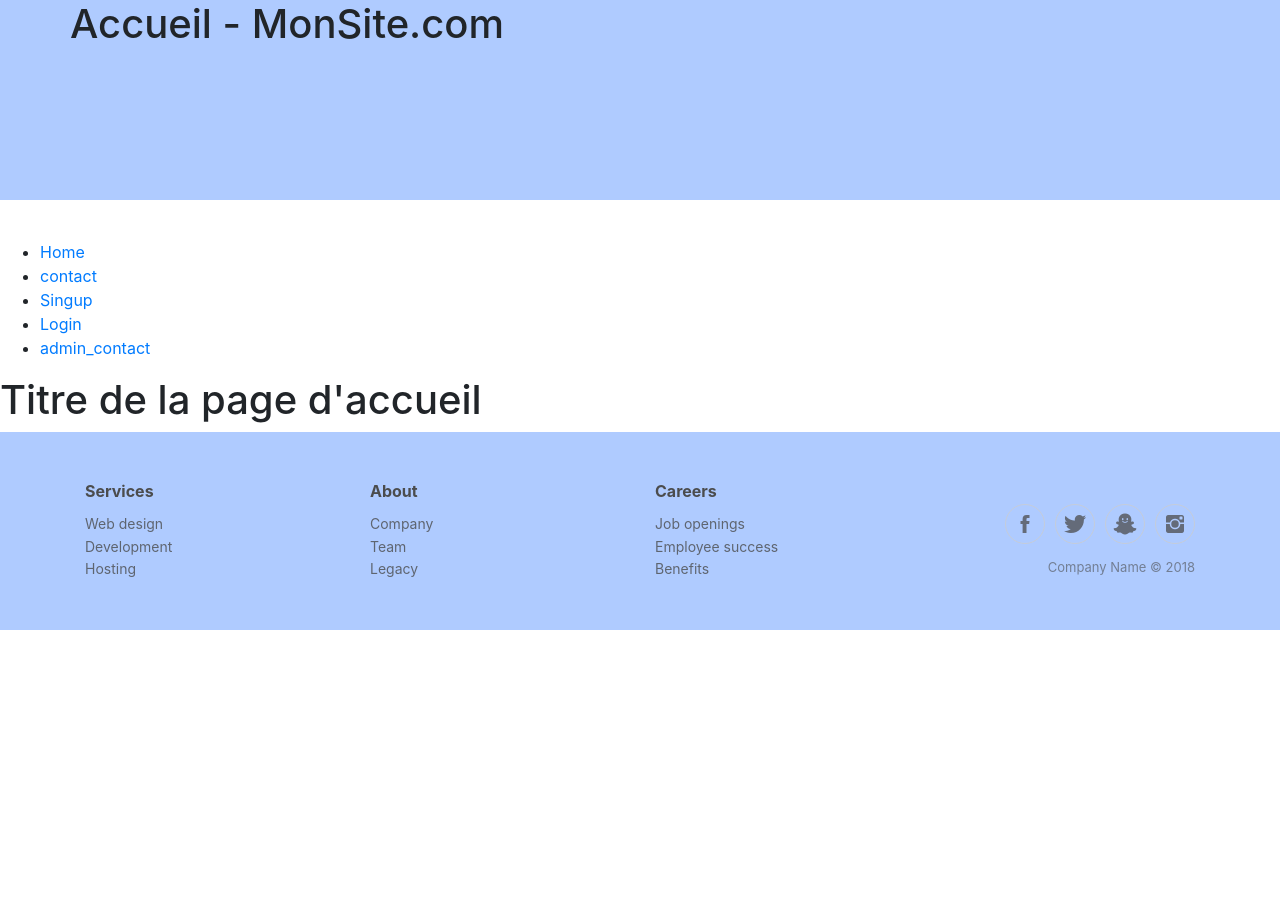
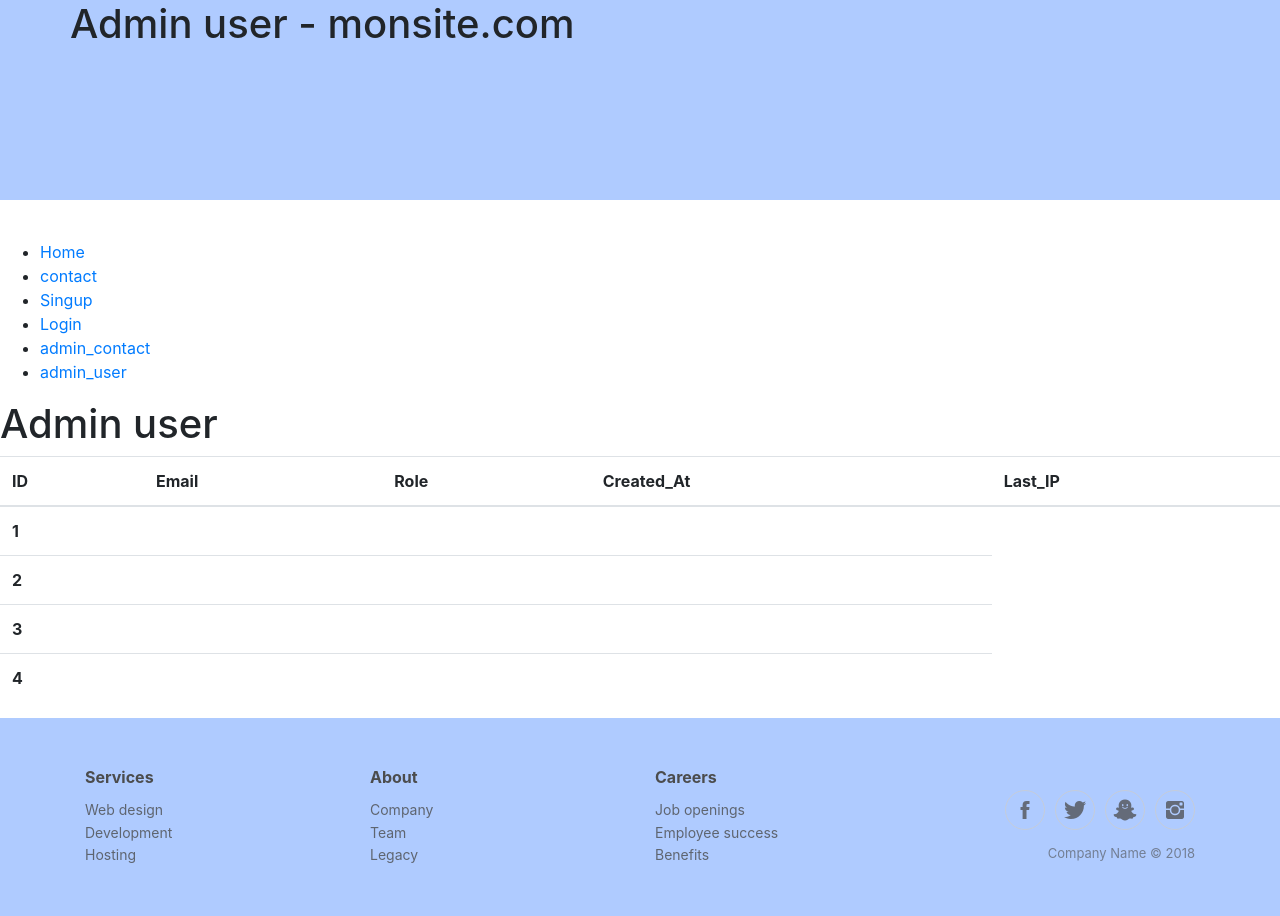
Before and after one commit to sylv0r/banque_php, a PHP site: page /index.php?page=admin_user in a window 1280 px wide. Before the commit the page ends 630 px from the top, so only its background shows below. Run offline with PHP 8.4, Linux system fonts and the light colour scheme; data that the repository does not hold is empty; a stand-in replaces the project's code that opens the database connection; some libraries are stand-ins or nearby versions.

Commit message:
ajout page admin_user

```diff
--- a/src/init.php
+++ b/src/init.php
@@ -12,7 +12,7 @@ require_once __DIR__ . '/db.php';
 require_once __DIR__ . '/utils/errors.php';
 
 // pages existantes sur notre site internet
-$pages = ['home', 'contact','singup','login', 'admin_contact', "bank_account"];
+$pages = ['home', 'contact','singup','login', 'admin_contact', "bank_account", 'admin_user'];
 
 // init variables vides pour le template
 $page_content = "";
--- /dev/null
+++ b/src/templates/pages/admin_user.php
@@ -0,0 +1,48 @@
+<?php
+ob_start();
+$page_title = "Admin user - monsite.com";
+
+?>
+
+<h1>Admin user</h1>
+
+<table class="table">
+  <thead>
+    <tr>
+      <th scope="col">ID</th>
+      <th scope="col">Email</th>
+      <th scope="col">Role</th>
+      <th scope="col">Created_At</th>
+      <th scope="col">Last_IP</th>
+    </tr>
+  </thead>
+  <tbody>
+    <tr>
+      <th scope="row">1</th>
+      <td></td>
+      <td></td>
+      <td></td>
+    </tr>
+    <tr>
+      <th scope="row">2</th>
+      <td></td>
+      <td></td>
+      <td></td>
+    </tr>
+    <tr>
+      <th scope="row">3</th>
+      <td></td>
+      <td></td>
+      <td></td>
+    </tr>
+    <tr>
+      <th scope="row">4</th>
+      <td></td>
+      <td></td>
+      <td></td>
+    </tr>
+  </tbody>
+</table>
+
+<?php
+$page_content = ob_get_clean();
--- a/src/templates/partials/menu.php
+++ b/src/templates/partials/menu.php
@@ -9,4 +9,5 @@
     <li><a href="/actions/logout.php">Logout</a></li>
 <?php } ?>
     <li><a href="/?page=admin_contact">admin_contact</a></li>
+    <li><a href="/?page=admin_user">admin_user</a></li>
 </ul>
```
